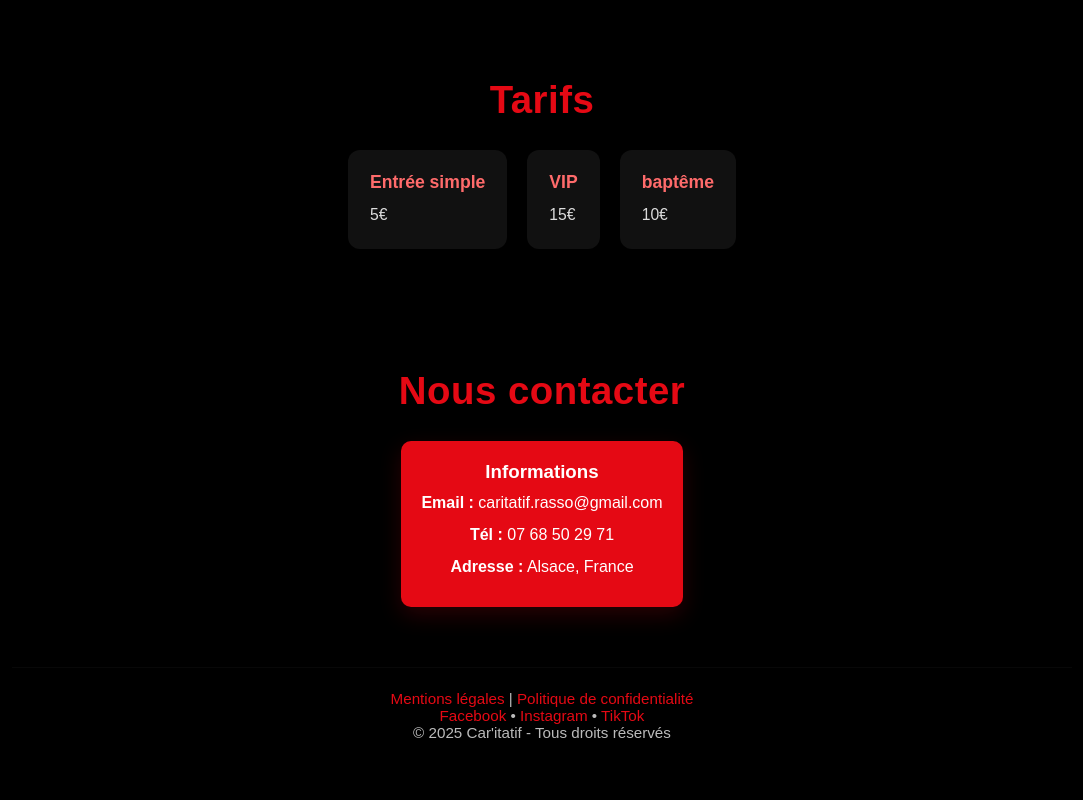
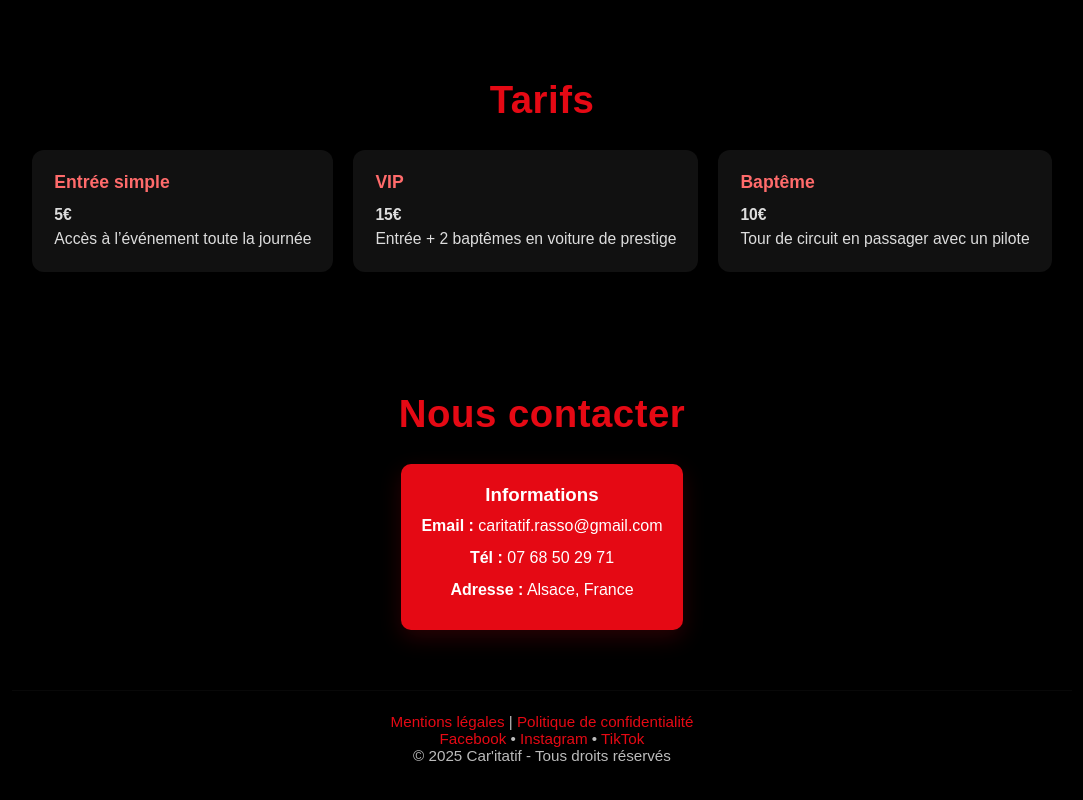
Before and after one commit to caritatifrasso-prog/car-itatif, a plain HTML site: page index.html in a window 1280 px wide. Shown: the part 2025-2825 px from the top of the page, without its empty margins (98-1181 px from the left). Drawn offline with Linux system fonts and the light colour scheme.

Commit message:
Update index.html

```diff
--- a/index.html
+++ b/index.html
@@ -85,15 +85,20 @@
   <div class="grid">
     <div class="card">
       <h3>Entrée simple</h3>
-        <p>5€</p>
+      <p class="price">5€</p>
+      <p class="desc">Accès à l’événement toute la journée</p>
     </div>
+
     <div class="card">
       <h3>VIP</h3>
-        <p>15€</p>
+      <p class="price">15€</p>
+      <p class="desc">Entrée + 2 baptêmes en voiture de prestige</p>
     </div>
+
     <div class="card">
-        <h3>baptême</h3>
-        <p>10€</p>
+      <h3>Baptême</h3>
+      <p class="price">10€</p>
+      <p class="desc">Tour de circuit en passager avec un pilote</p>
     </div>
   </div>
 </section>
```
Lines whose indentation alone changed are shown as unchanged.
